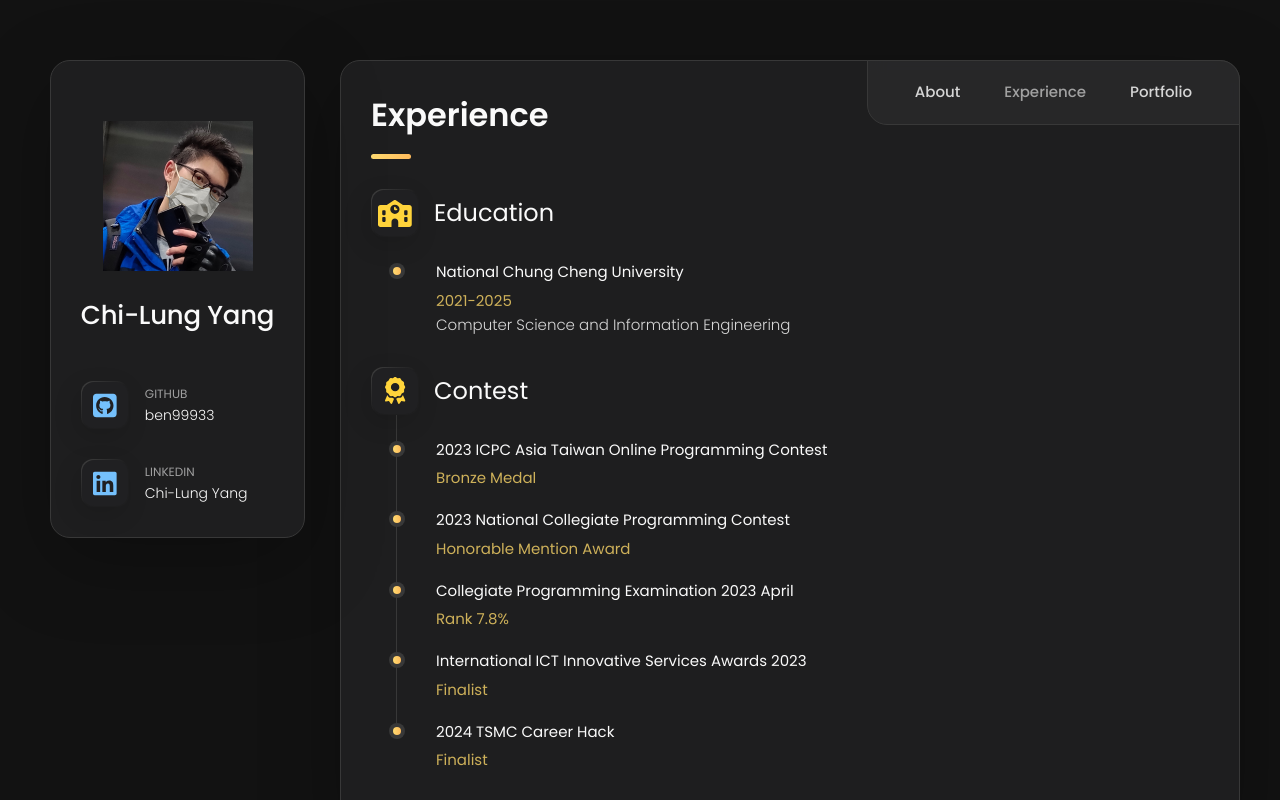
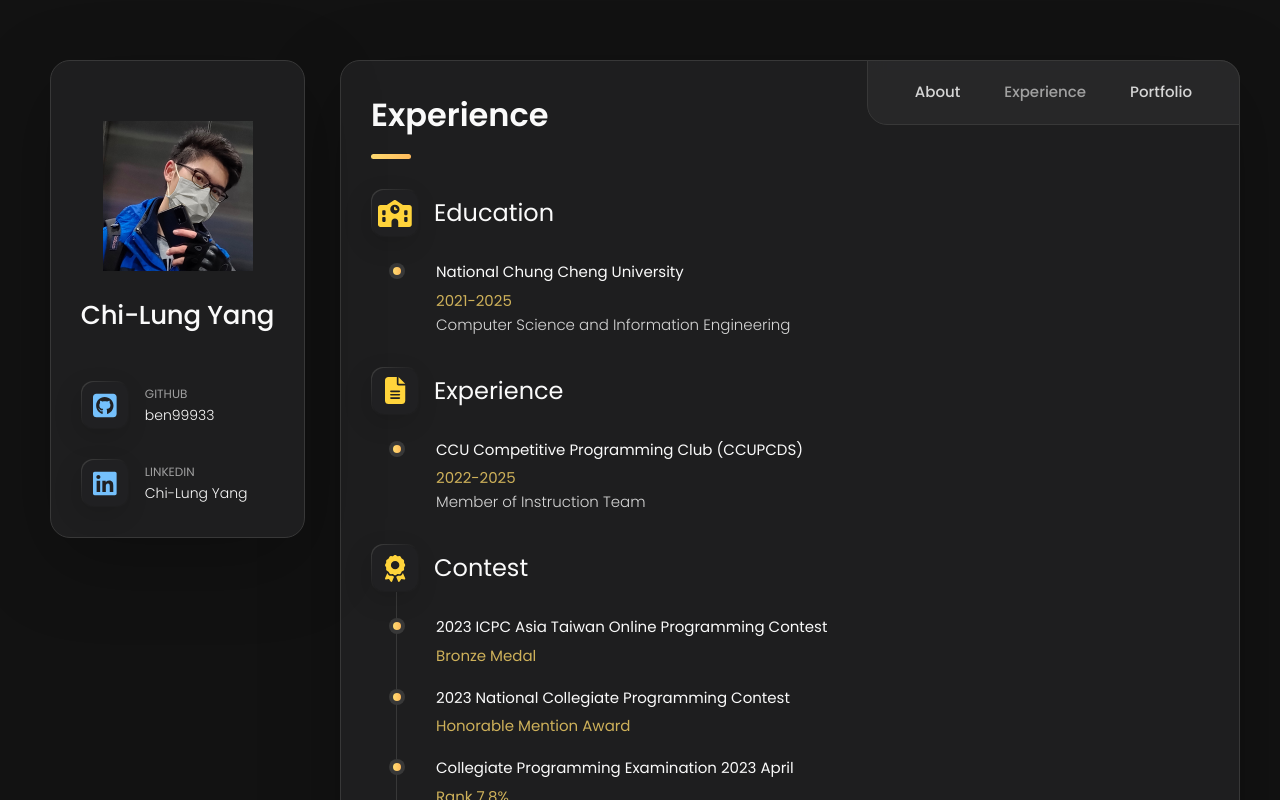
Before and after one commit to ben99933/ben99933.github.io, a Vue app: page / in a window 1280 px wide. Both pictures are taken after a click on the button "Experience". Shown: the top 800 px of the page. Built offline with nearby package versions, Linux system fonts and the light colour scheme.

Commit message:
add experience

```diff
--- a/src/components/pages/about/content/experience.vue
+++ b/src/components/pages/about/content/experience.vue
@@ -32,6 +32,14 @@ const timeLineEducation:TimeLine = new TimeLine("Education", "fa-solid fa-school
                                             "2021-2025",
                                             "Computer Science and Information Engineering"
                                         ));
+
+const timeLineExperience:TimeLine = new TimeLine("Experience", "fa-solid fa-file-lines")
+                                        .addItem(new TimeLineItem(
+                                            "CCU Competitive Programming club (CCUPCDS)",
+                                            "2022-2025",
+                                            "Member of Instruction Team"
+                                        ));
+
 const timeLineContest:TimeLine = new TimeLine("Contest","fa-solid fa-award")
                                         .addItem(new TimeLineItem(
                                             "2023 ICPC Asia Taiwan Online Programming Contest",
@@ -54,5 +62,6 @@ const timeLineContest:TimeLine = new TimeLine("Contest","fa-solid fa-award")
                                         ));
 
 timeLines.push(timeLineEducation);
+timeLines.push(timeLineExperience);
 timeLines.push(timeLineContest);
 </script>
```
Also changed, not shown: src/assets/css/tailwind.css.
